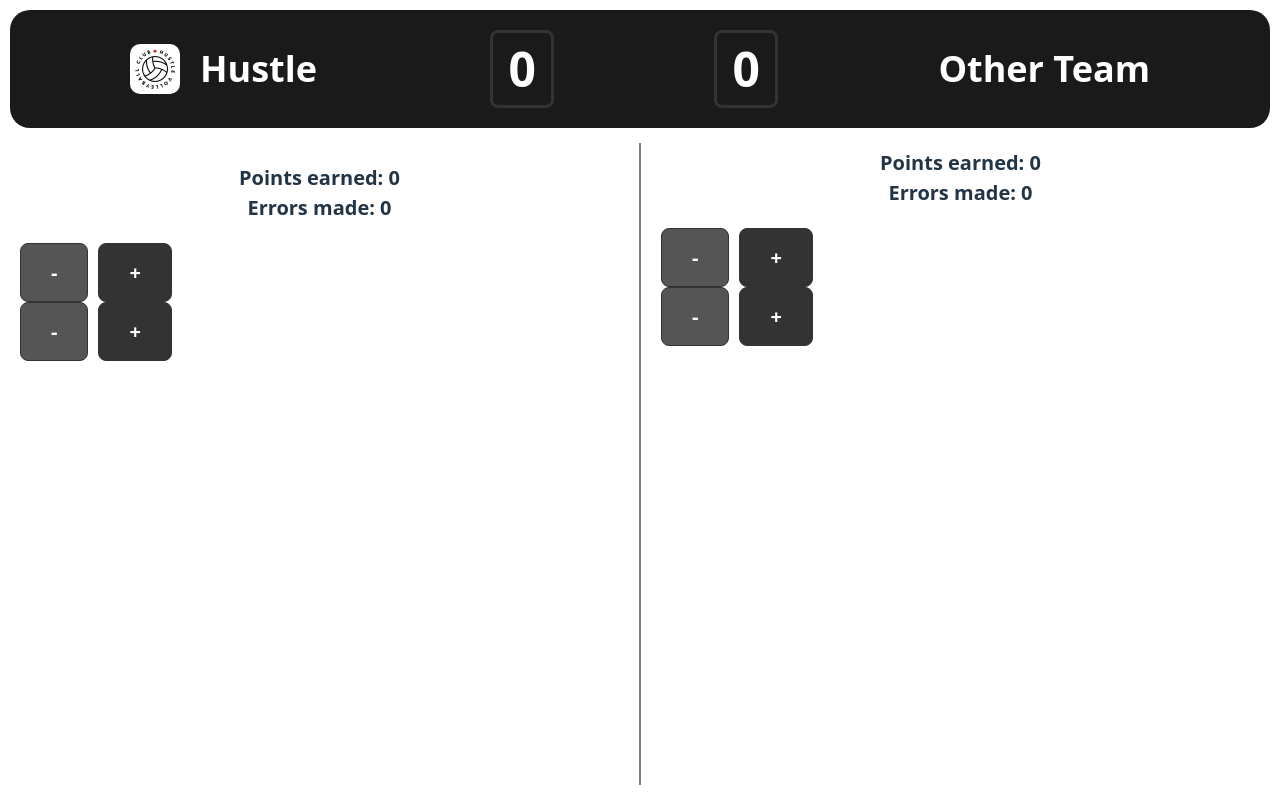
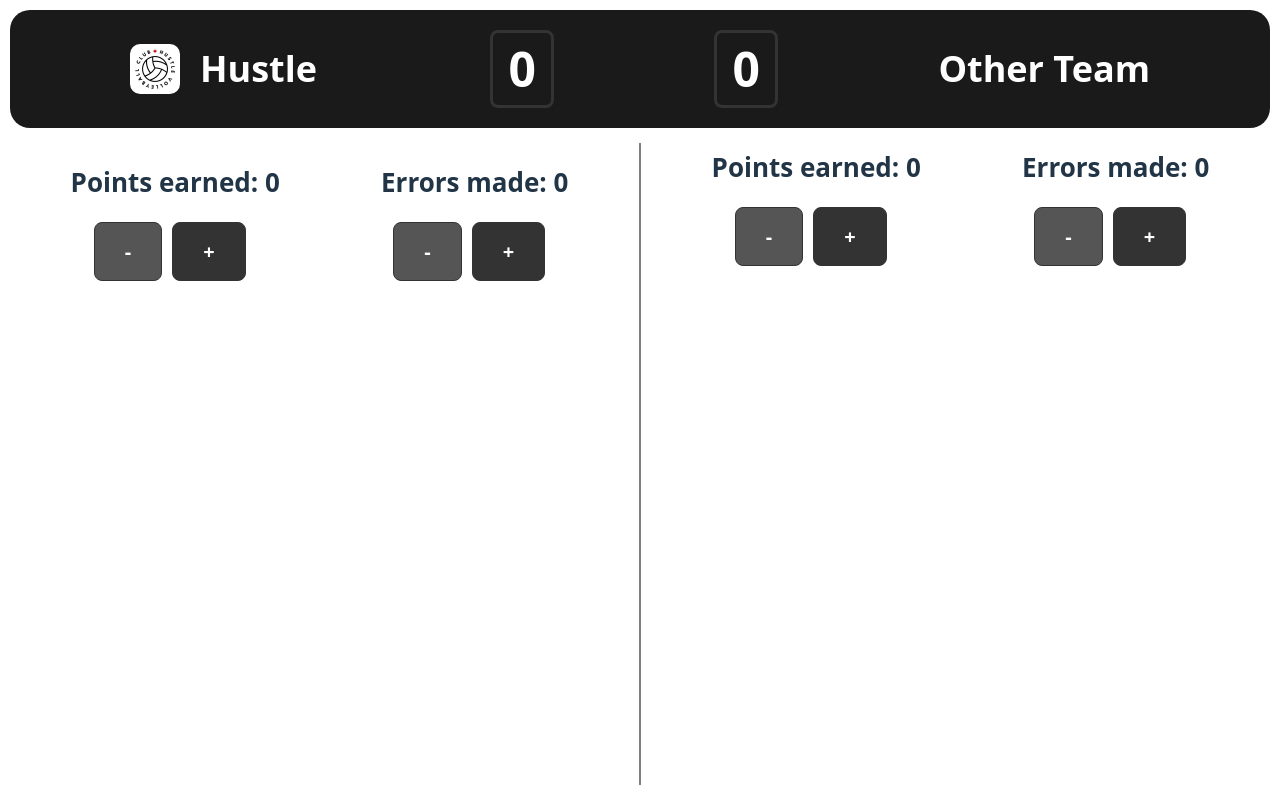
Before and after one commit to jrosario0225/volleyball-tracker, a React (Vite) app: page / in a window 1280 px wide. Built offline with nearby package versions, Linux system fonts and the light colour scheme.

Commit message:
added TeamSection.css

```diff
--- a/src/components/TeamSection.css
+++ b/src/components/TeamSection.css
@@ -13,3 +13,35 @@
     flex-direction: column;
     gap: 20px;
 }
+
+/* Earned and Errors SIDE BY SIDE */
+.stat {
+    display: flex;
+    justify-content: space-around;
+}
+
+.stat-item p {
+    font-size: 26px;
+    font-weight: bold;
+    text-align: center;
+}
+
+
+/*Buttons side by side and aligned below stats */
+.stat-buttons {
+    display: flex;
+    justify-content: space-around;
+}
+
+.button-group {
+    display: flex;
+    gap: 10px;
+}
+
+.button-subtract {
+    background-color: #555555;
+}
+
+.button-add {
+    background-color: #333333
+}
```
